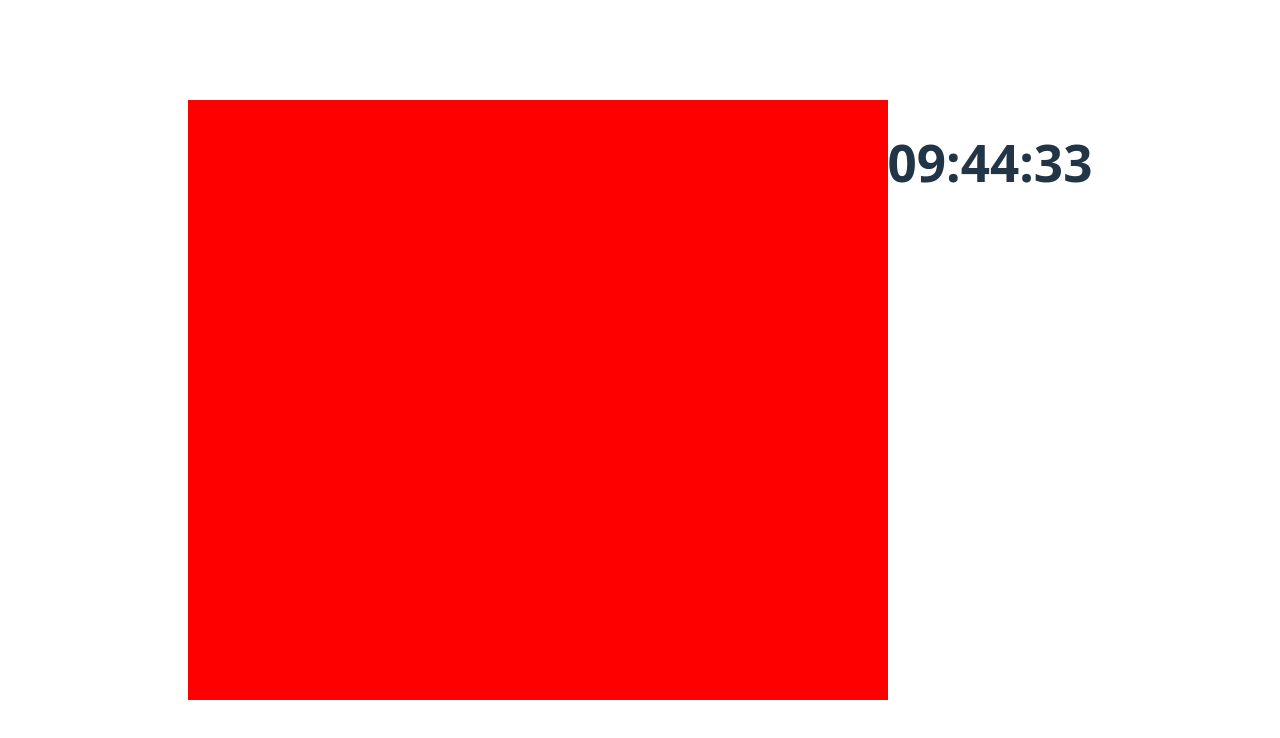
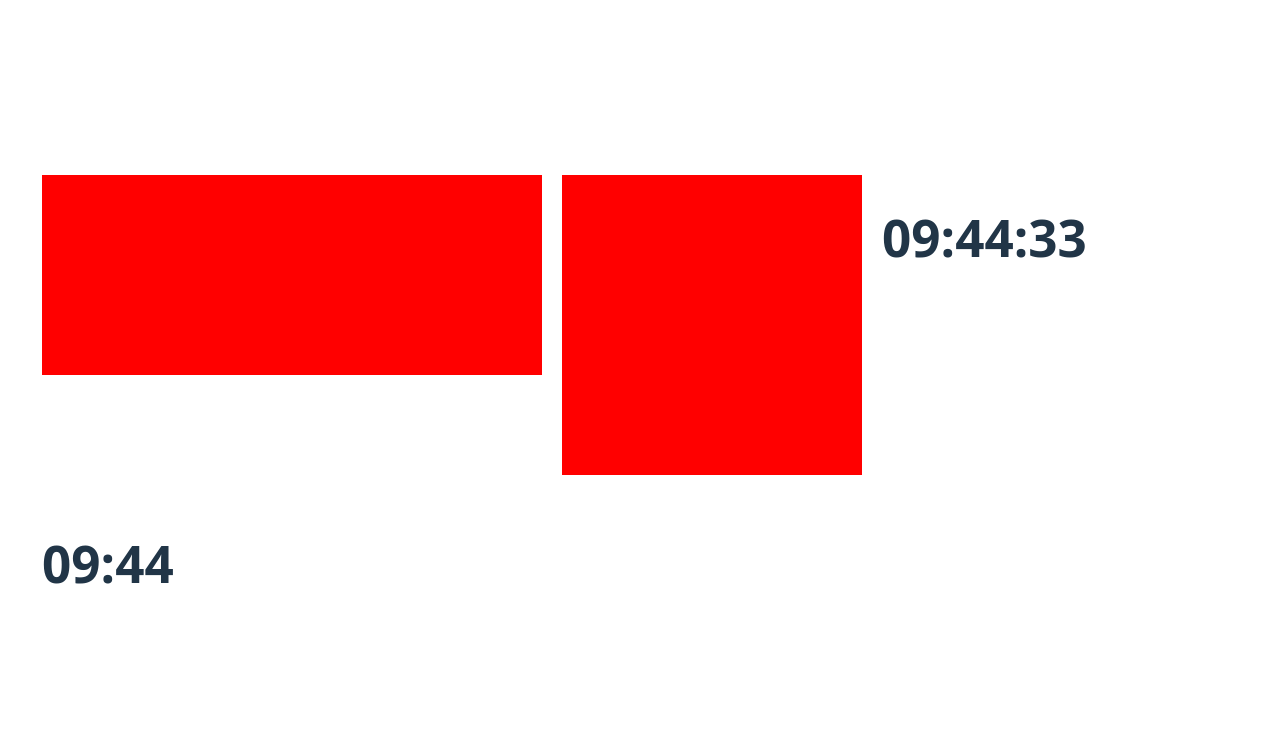
Before and after one commit to MaksimKuz/react-canvas-demo, a React (Vite) app: page / in a window 1280 px wide. Shown: the top 738 px of the page. Built offline with nearby package versions, Linux system fonts and the light colour scheme.

Commit message:
Добавлены стили и Timer.showSeconds

```diff
--- a/src/App.tsx
+++ b/src/App.tsx
@@ -29,11 +29,21 @@ function App() {
          canvas.removeEventListener('click', ch);
       }
 
+  const blockStyle = {
+        margin:"10px"}
+
   return (
-      <div style={{"display":"flex"}}>
-          <Canvas style={{"margin":"10px"}} width={500} height={300} onPaint={myPaint} onInit={myInit} onDestroy={myDestroy}/>
-          <Canvas width={200} height={600} onPaint={myPaint} onInit={myInit} onDestroy={myDestroy}/>
-          <Timer/>
+      <div style={{display:"flex", flexDirection:"row", flexWrap:"wrap"}}>
+          <div style={blockStyle}>
+              <Canvas width={500} height={200} onPaint={myPaint} onInit={myInit}
+                     onDestroy={myDestroy}/>
+          </div>
+          <div style={blockStyle}>
+              <Canvas width={300} height={300} onPaint={myPaint} onInit={myInit}
+                     onDestroy={myDestroy}/>
+          </div>
+          <div style={blockStyle}><Timer showSeconds={true}/></div>
+          <div style={blockStyle}><Timer/></div>
       </div>
   )
 }
--- a/src/Timer.jsx
+++ b/src/Timer.jsx
@@ -27,8 +27,13 @@ class Timer extends Component {
 
     getCurrentTimeStr() {
         const date = Date.now();
-        const formatter = new Intl.DateTimeFormat('ru-RU',
-            {hour: '2-digit', minute: '2-digit', second: '2-digit'});
+        let formatter;
+        if (this.props.showSeconds)
+            formatter = new Intl.DateTimeFormat('ru-RU',
+                {hour: '2-digit', minute: '2-digit', second: '2-digit'});
+       else
+            formatter = new Intl.DateTimeFormat('ru-RU',
+                {hour: '2-digit', minute: '2-digit'});
         return formatter.format(date);
     }
 
```
